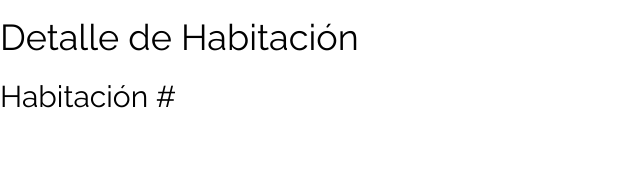
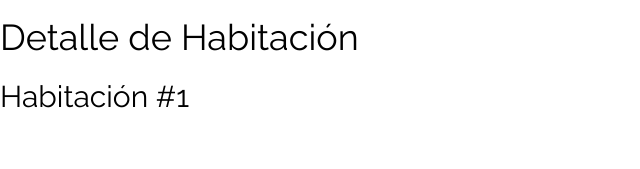
Before and after one commit to agaviria-projects/hotelapp-v1-03052025, a React (Vite) app: page /Rooms/1 in a window 1280 px wide. Shown: the top 169 px of the page, without its empty margins (0-640 px from the left). Built offline with nearby package versions, Linux system fonts and the light colour scheme.

Commit message:
Se configura la pagina RoomDetailsPage.jsx

```diff
--- a/src/Pages/RoomDetailsPage.jsx
+++ b/src/Pages/RoomDetailsPage.jsx
@@ -1,10 +1,13 @@
+import { useParams } from "react-router-dom";
 
 
 export default function RoomDetailsPage() {
+    //console.log("parametro",useParams());
+    let {id} =useParams();
   return (
     <div>
       <h1>Detalle de Habitación</h1>
-      <h2>Habitación #</h2>
+      <h2>Habitación #{id}</h2>
     </div>
   )
 }
```
